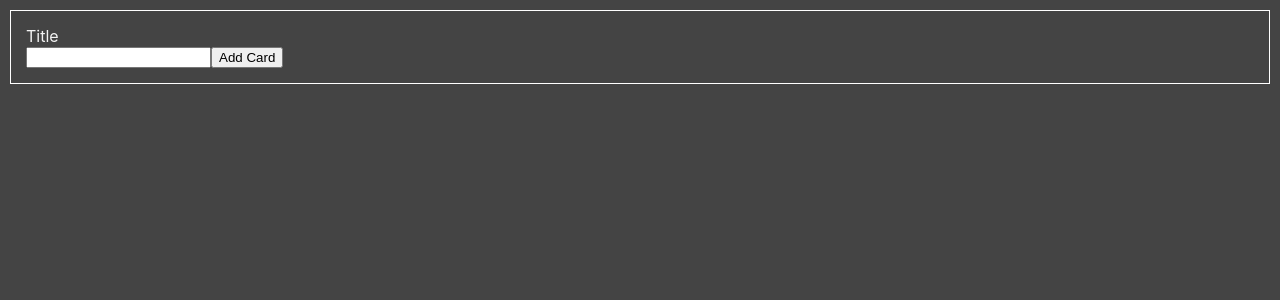
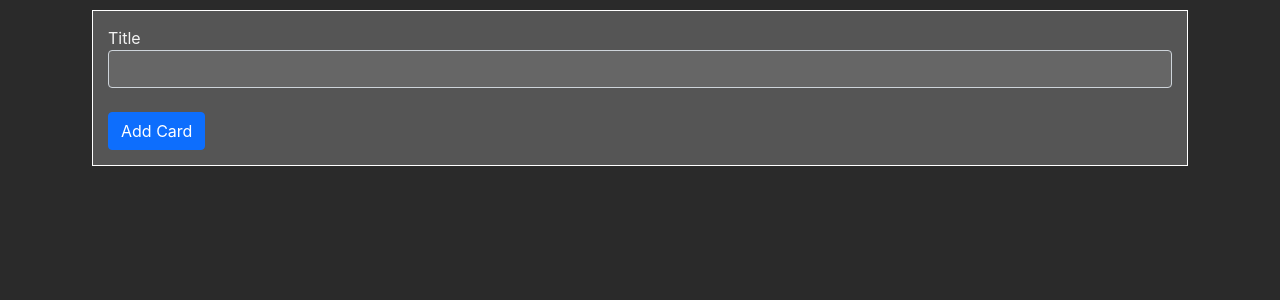
Before and after one commit to VincentShaneFinn/portfolio-workshop, a React (Create React App) app: page / in a window 1280 px wide. Shown: the top 300 px of the page. Built offline with nearby package versions, Linux system fonts and the light colour scheme.

Commit message:
changed to scss and minor styling

```diff
--- a/package.json
+++ b/package.json
@@ -11,8 +11,10 @@
     "@types/node": "^12.20.15",
     "@types/react": "~16",
     "@types/react-dom": "~16",
+    "bootstrap": "^5.0.2",
     "cucumber": "^7.0.0-rc.0",
     "jest-cucumber": "^3.0.1",
+    "node-sass": "^6.0.1",
     "react": "~16",
     "react-dom": "~16",
     "react-scripts": "4.0.3",
--- a/src/index.css
+++ b/src/index.scss
@@ -5,7 +5,9 @@ body {
     sans-serif;
   -webkit-font-smoothing: antialiased;
   -moz-osx-font-smoothing: grayscale;
-  background-color: #444444;
+
+  background-color: #2a2a2a;
+  color: #f3f3f3;
 }
 
 code {
--- a/src/index.tsx
+++ b/src/index.tsx
@@ -1,8 +1,9 @@
 import React from 'react';
 import ReactDOM from 'react-dom';
-import './index.css';
 import KanbanBoard from './presentation/components/kanban-board';
 import reportWebVitals from './reportWebVitals';
+import 'bootstrap/dist/css/bootstrap.css';
+import './index.scss';
 
 ReactDOM.render(
   <React.StrictMode>
--- a/src/presentation/components/kanban-board.css
+++ /dev/null
@@ -1,15 +0,0 @@
-.kanban-card {
-    background-color: #555;
-    padding: 15px;
-    margin: 10px;
-    border-radius: 5px;
-    border: 1px solid black;
-    color: #f3f3f3;
-}
-
-.add-kanban-card {
-    color: #f3f3f3;
-    padding: 15px;
-    margin: 10px;
-    border: 1px solid white;
-}
--- /dev/null
+++ b/src/presentation/components/kanban-board.scss
@@ -0,0 +1,22 @@
+$gray-5: #555;
+$gray-6: #666;
+
+.kanban-card {
+    background-color: $gray-5;
+    padding: 15px;
+    margin: 10px;
+    border-radius: 5px;
+    border: 1px solid black;
+}
+
+.add-kanban-card {
+    background-color: $gray-5;
+    padding: 15px;
+    margin: 10px;
+    border: 1px solid white;
+
+    .kanban-card-title-input, .kanban-card-title-input:focus {
+        color: white;
+        background: $gray-6;
+    }
+}
--- a/src/presentation/components/kanban-board.tsx
+++ b/src/presentation/components/kanban-board.tsx
@@ -1,5 +1,5 @@
 import React, { Component } from 'react';
-import './kanban-board.css';
+import './kanban-board.scss';
 
 interface KanbanBoardProps {
     cardTitle: string,
@@ -26,23 +26,26 @@ class KanbanBoard extends Component<{}, KanbanBoardProps> {
     getCards() {
         return this.state.cards.map((cardTitle) =>
             <div className="kanban-card" key={cardTitle}>
-                <div className="kanban-card-title">{ cardTitle }</div>
+                <div className="kanban-card-title">{cardTitle}</div>
             </div>
         );
     }
 
     render() {
         return (
-            <div className="kanban-board">
+            <div className="kanban-board container">
                 <div className="add-kanban-card">
-                    <label className="kanban-card-title-label">
-                        Title<br />
-                        <input className="kanban-card-title-input" onChange={ event => this.setState({cardTitle: event.target.value })}></input>
-                    </label>
-                    <button className="add-kanban-card-btn" onClick={ this.addCard }>Add Card</button>
+                    <div className="form-group">
+                        <label className="kanban-card-title-label w-100">
+                            Title<br />
+                            <input className="kanban-card-title-input form-control" onChange={event => this.setState({ cardTitle: event.target.value })}></input>
+                        </label>
+                    </div>
+                    <br />
+                    <button className="btn btn-primary add-kanban-card-btn" onClick={this.addCard}>Add Card</button>
                 </div>
                 <div>
-                    { this.getCards() }
+                    {this.getCards()}
                 </div>
             </div>
         )
--- a/src/presentation/containers/App.tsx
+++ b/src/presentation/containers/App.tsx
@@ -1,6 +1,6 @@
 import React from 'react';
 import { addOne } from '../../domain/workshop';
-import './App.css';
+import './App.scss';
 
 function App() {
   return (
```
Also changed, not shown: src/presentation/containers/App.scss (renamed from src/presentation/containers/App.css), 1 other file (tests, documents, lock files or other folders).
